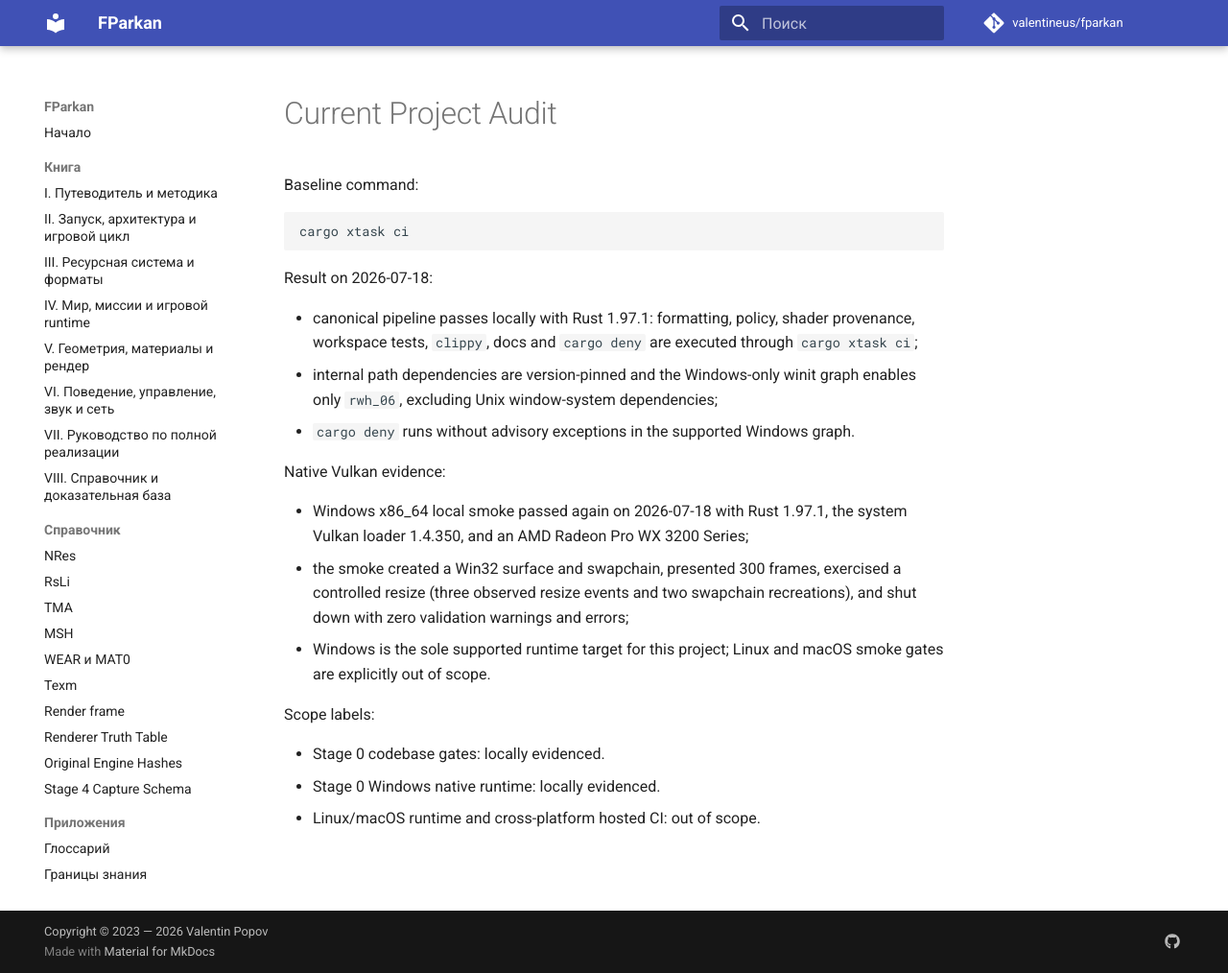
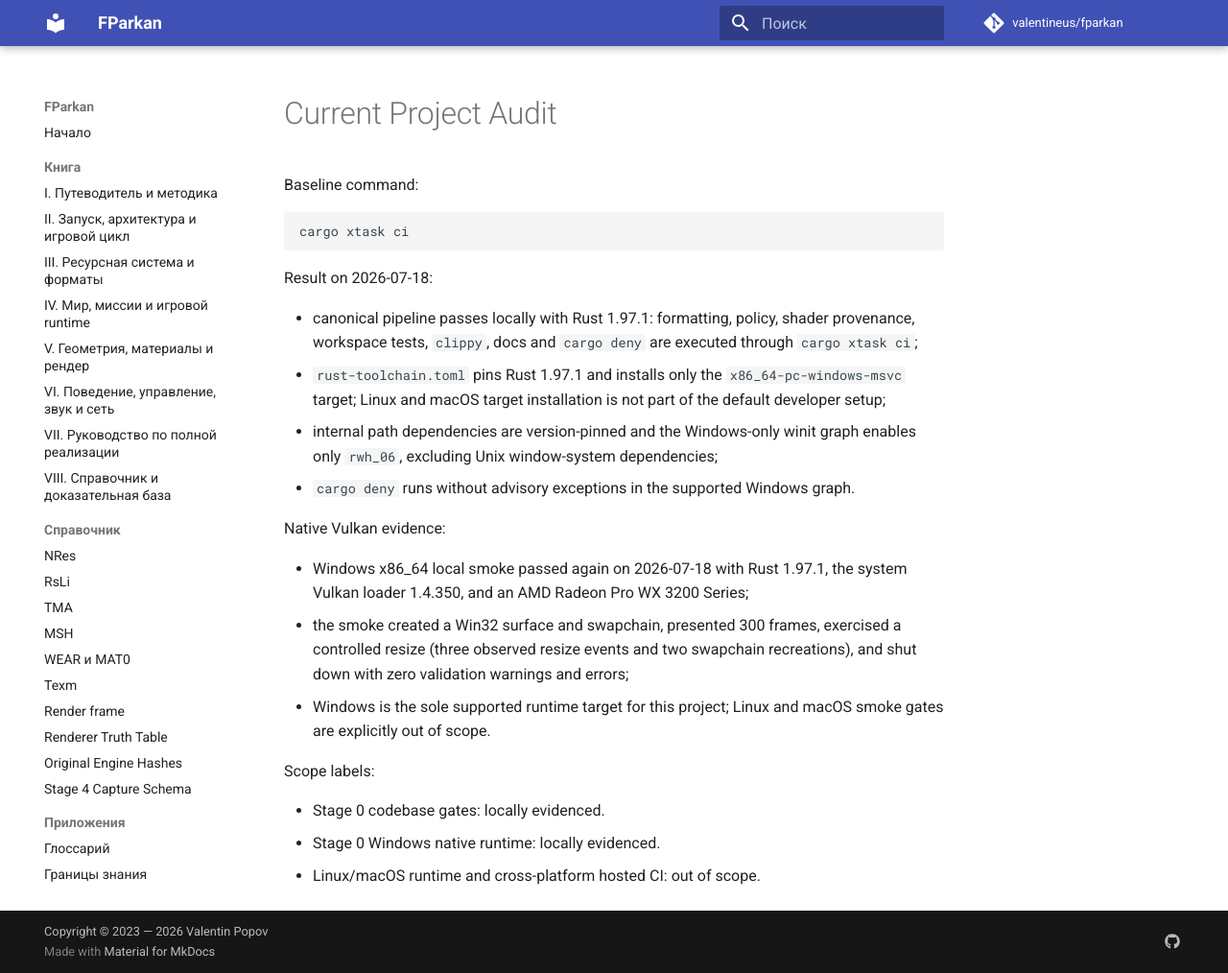
Before and after one commit to valentineus/fparkan, an MkDocs documentation site: the page built from docs/baseline/current-project-audit.md, in a window 1280 px wide and 1014 px high. Shown: the whole window at 96% size. Built offline with MkDocs 1.6.1 and Material for MkDocs 9.7.7, drawn with Linux system fonts in a browser that asks for light colours; comment, search, counter and statistics services are not loaded.

Commit message:
chore(toolchain): limit installed targets to windows

```diff
--- a/docs/baseline/current-project-audit.md
+++ b/docs/baseline/current-project-audit.md
@@ -11,6 +11,9 @@ Result on 2026-07-18:
 - canonical pipeline passes locally with Rust 1.97.1: formatting, policy,
   shader provenance, workspace tests, `clippy`, docs and `cargo deny` are
   executed through `cargo xtask ci`;
+- `rust-toolchain.toml` pins Rust 1.97.1 and installs only the
+  `x86_64-pc-windows-msvc` target; Linux and macOS target installation is not
+  part of the default developer setup;
 - internal path dependencies are version-pinned and the Windows-only winit
   graph enables only `rwh_06`, excluding Unix window-system dependencies;
 - `cargo deny` runs without advisory exceptions in the supported Windows graph.
--- a/rust-toolchain.toml
+++ b/rust-toolchain.toml
@@ -2,8 +2,5 @@
 channel = "1.97.1"
 components = ["clippy", "rustfmt", "rust-docs"]
 targets = [
-    "x86_64-unknown-linux-gnu",
     "x86_64-pc-windows-msvc",
-    "aarch64-apple-darwin",
-    "x86_64-apple-darwin",
 ]
```
